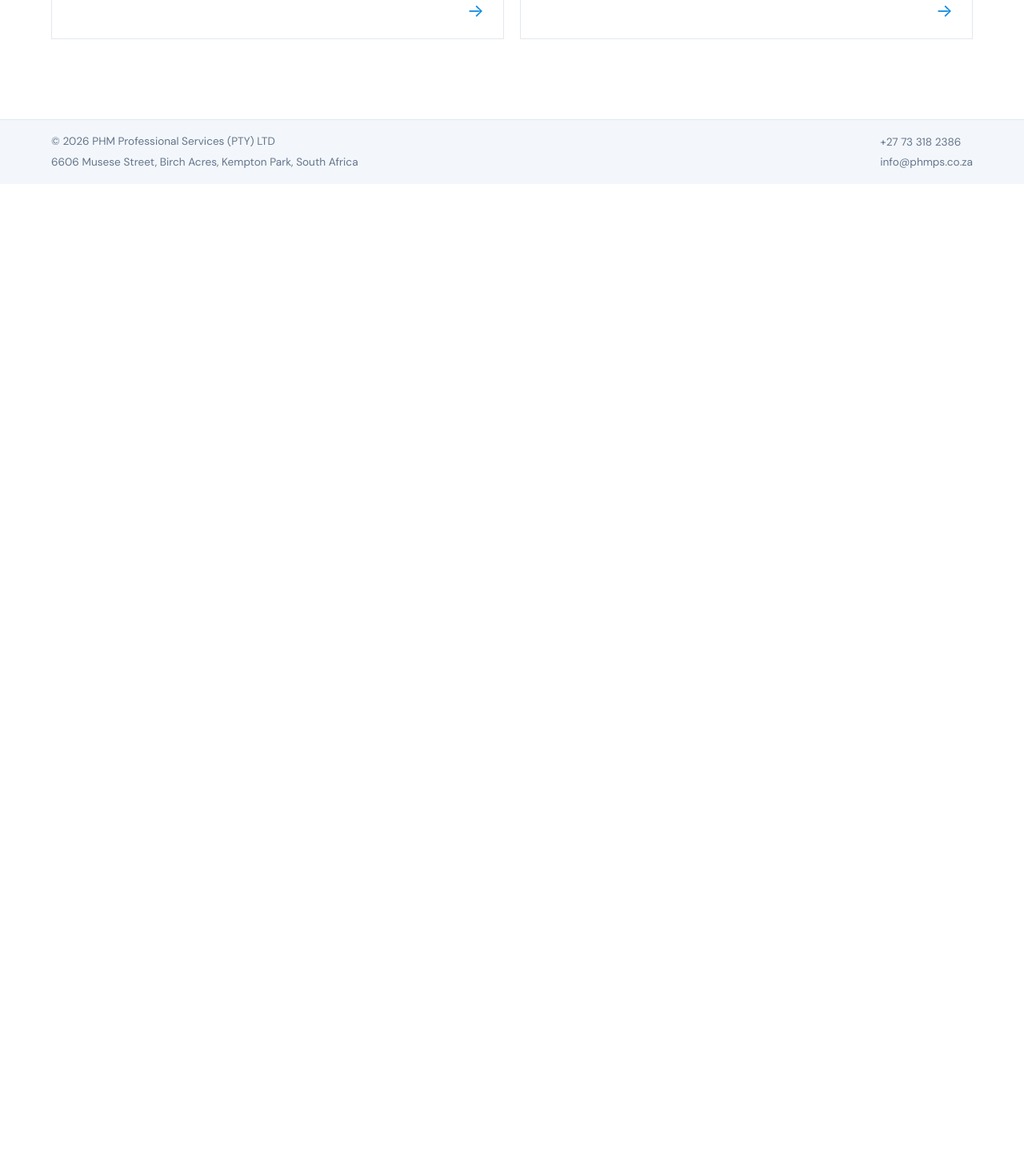
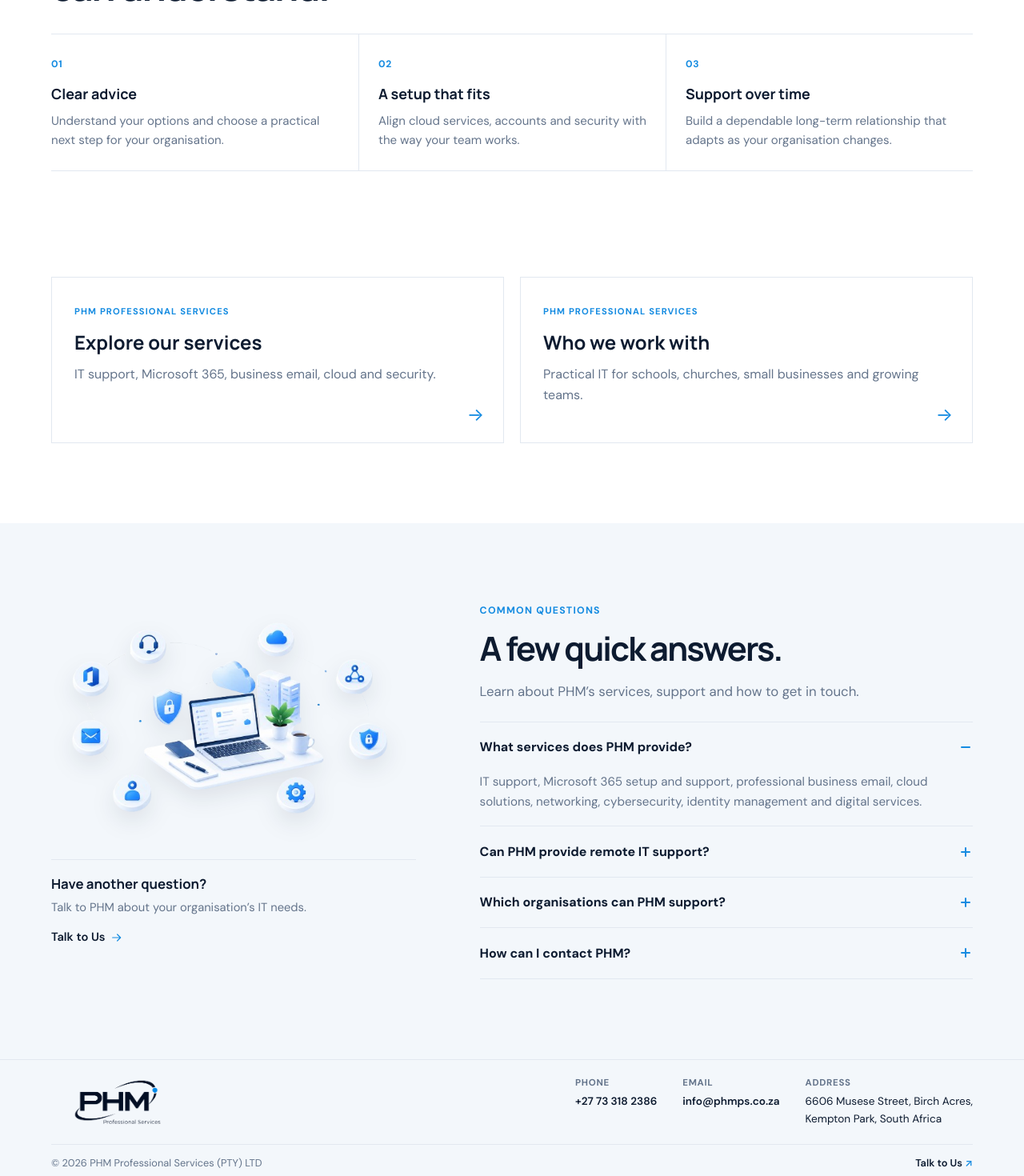
Before and after one commit to ClementPhoshoko/Client-Site, a React (Vite) app: page / in a window 1280 px wide. Shown: the part 1140-2610 px from the top of the page at 80% size. Before the commit the page ends 1370 px from the top, so only its background shows below. Built offline with nearby package versions, Linux system fonts and the light colour scheme.

Commit message:
Added the Home FAQ section with the cloud illustration on the left and a single-open accordion on the right. It covers services, remote support, industries, and contact details

```diff
--- a/src/components/Footer.jsx
+++ b/src/components/Footer.jsx
@@ -1,14 +1,21 @@
 import Container from './Container.jsx'
+import { Link } from 'react-router-dom'
 
 export default function Footer() {
   return <footer className="site-footer"><Container className="footer-inner">
-    <div className="footer-company">
+    <div className="footer-top">
+      <Link className="footer-logo-link" to="/" aria-label="PHM Professional Services home">
+        <span className="footer-logo-window"><img src="/assets/PHM%20Professional%20Services%20Logo.png" alt="" /></span>
+      </Link>
+      <address className="footer-details">
+        <div><span>Phone</span><a href="tel:+27733182386">+27 73 318 2386</a></div>
+        <div><span>Email</span><a href="mailto:info@phmps.co.za">info@phmps.co.za</a></div>
+        <div><span>Address</span><p>6606 Musese Street, Birch Acres,<br />Kempton Park, South Africa</p></div>
+      </address>
+    </div>
+    <div className="footer-bottom">
       <p>© {new Date().getFullYear()} PHM Professional Services (PTY) LTD</p>
-      <p>6606 Musese Street, Birch Acres, Kempton Park, South Africa</p>
+      <Link to="/contact">Talk to Us <span aria-hidden="true">↗</span></Link>
     </div>
-    <address className="footer-contact">
-      <a href="tel:+27733182386">+27 73 318 2386</a>
-      <a href="mailto:info@phmps.co.za">info@phmps.co.za</a>
-    </address>
   </Container></footer>
 }
--- a/src/components/SectionHeading.jsx
+++ b/src/components/SectionHeading.jsx
@@ -1,7 +1,7 @@
-export default function SectionHeading({ eyebrow, title, description }) {
+export default function SectionHeading({ eyebrow, title, titleId, description }) {
   return <div className="section-heading">
     {eyebrow && <p className="eyebrow">{eyebrow}</p>}
-    <h2>{title}</h2>
+    <h2 id={titleId}>{title}</h2>
     {description && <p className="section-description">{description}</p>}
   </div>
 }
--- a/src/pages/HomePage.jsx
+++ b/src/pages/HomePage.jsx
@@ -1,15 +1,18 @@
 import { Link } from 'react-router-dom'
 import Container from '../components/Container.jsx'
 import Hero from '../sections/Hero.jsx'
+import HomeOutcomes from '../sections/HomeOutcomes.jsx'
+import HomeFaq from '../sections/HomeFaq.jsx'
 
 const links = [
-  { title: 'Explore our services', copy: 'IT support, Microsoft 365, cloud, security and more.', to: '/services' },
+  { title: 'Explore our services', copy: 'IT support, Microsoft 365, business email, cloud and security.', to: '/services' },
   { title: 'Who we work with', copy: 'Practical IT for schools, churches, small businesses and growing teams.', to: '/industries' },
 ]
 
 export default function HomePage() {
   return <>
     <Hero />
+    <HomeOutcomes />
     <section className="section home-paths">
       <Container>
         <div className="home-path-grid">
@@ -22,5 +25,6 @@ export default function HomePage() {
         </div>
       </Container>
     </section>
+    <HomeFaq />
   </>
 }
--- a/src/sections/Hero.jsx
+++ b/src/sections/Hero.jsx
@@ -7,13 +7,12 @@ export default function Hero() {
     <div className="hero-copy">
       <p className="eyebrow">IT support · Cloud · Security</p>
       <h1>Technology that helps your business move forward.</h1>
-      <p className="hero-description">As a growing technology provider, we help businesses and organisations simplify IT, work securely and improve productivity. Founded from a vision in 2022, PHM brings over seven years of hands-on IT experience and a focus on practical solutions and dependable, long-term client relationships.</p>
+      <p className="hero-description">As a growing technology provider, PHM helps businesses and organisations simplify IT, improve productivity and build reliable, secure digital working environments.</p>
       <div className="hero-actions"><Link className="button" to="/contact">Talk to Us <ArrowIcon diagonal /></Link><Link className="text-link" to="/services">Explore our services <ArrowIcon className="text-link-icon" /></Link></div>
-      <p className="hero-note">Based in Kempton Park, supporting teams near and far.</p>
+      <p className="hero-note">Founded from a vision in 2022, with more than seven years of hands-on IT experience.</p>
     </div>
     <figure className="hero-visual">
       <img src="/assets/Collaborative%20Coworking%20at%20the%20Laptop.png" alt="" fetchPriority="high" />
-      <figcaption className="hero-visual-note"><span className="eyebrow">Our commitment</span><p>Reliable technology, practical solutions and IT support you can understand.</p></figcaption>
     </figure>
   </Container></section>
 }
--- /dev/null
+++ b/src/sections/HomeFaq.jsx
@@ -0,0 +1,54 @@
+import Container from '../components/Container.jsx'
+import SectionHeading from '../components/SectionHeading.jsx'
+import ArrowIcon from '../components/ArrowIcon.jsx'
+import { Link } from 'react-router-dom'
+
+const questions = [
+  {
+    question: 'What services does PHM provide?',
+    answer: 'IT support, Microsoft 365 setup and support, professional business email, cloud solutions, networking, cybersecurity, identity management and digital services.',
+  },
+  {
+    question: 'Can PHM provide remote IT support?',
+    answer: 'Yes. Remote support is included in PHM’s IT support offering.',
+  },
+  {
+    question: 'Which organisations can PHM support?',
+    answer: 'PHM’s services are suited to schools, churches, catering businesses and small businesses, including construction and engineering firms. Non-profits and professional services providers may also be supported.',
+  },
+  {
+    question: 'How can I contact PHM?',
+    answer: <>
+      <a href="tel:+27733182386">+27 73 318 2386</a><br />
+      <a href="mailto:info@phmps.co.za">info@phmps.co.za</a><br />
+      6606 Musese Street, Birch Acres, Kempton Park, South Africa.
+    </>,
+  },
+]
+
+export default function HomeFaq() {
+  return <section className="home-faq section" aria-labelledby="home-faq-title">
+    <Container className="faq-layout">
+      <div className="faq-visual-column">
+        <img className="faq-illustration" src="/assets/Modern%20Cloud%20Tech%20Ecosystem.png" alt="" loading="lazy" />
+        <div className="faq-help">
+          <h3>Have another question?</h3>
+          <p>Talk to PHM about your organisation’s IT needs.</p>
+          <Link className="text-link" to="/contact">Talk to Us <ArrowIcon className="text-link-icon" /></Link>
+        </div>
+      </div>
+      <div className="faq-content">
+        <SectionHeading titleId="home-faq-title" eyebrow="Common questions" title="A few quick answers." description="Learn about PHM’s services, support and how to get in touch." />
+        <div className="faq-accordion">
+          {questions.map((item, index) => <details className="faq-item" name="phm-home-faq" key={item.question} open={index === 0}>
+            <summary className="faq-question">
+              <span>{item.question}</span>
+              <span className="faq-toggle" aria-hidden="true" />
+            </summary>
+            <div className="faq-answer"><p>{item.answer}</p></div>
+          </details>)}
+        </div>
+      </div>
+    </Container>
+  </section>
+}
--- /dev/null
+++ b/src/sections/HomeOutcomes.jsx
@@ -0,0 +1,32 @@
+import Container from '../components/Container.jsx'
+import SectionHeading from '../components/SectionHeading.jsx'
+
+const outcomes = [
+  {
+    title: 'Clear advice',
+    text: 'Understand your options and choose a practical next step for your organisation.',
+  },
+  {
+    title: 'A setup that fits',
+    text: 'Align cloud services, accounts and security with the way your team works.',
+  },
+  {
+    title: 'Support over time',
+    text: 'Build a dependable long-term relationship that adapts as your organisation changes.',
+  },
+]
+
+export default function HomeOutcomes() {
+  return <section className="home-outcomes section">
+    <Container>
+      <SectionHeading eyebrow="The PHM commitment" title="Reliable technology, practical solutions and IT support you can understand." />
+      <div className="home-outcomes-grid">
+        {outcomes.map((outcome, index) => <article className="home-outcome" key={outcome.title}>
+          <span className="home-outcome-index">0{index + 1}</span>
+          <h3>{outcome.title}</h3>
+          <p>{outcome.text}</p>
+        </article>)}
+      </div>
+    </Container>
+  </section>
+}
--- a/src/styles/global.css
+++ b/src/styles/global.css
@@ -5,7 +5,7 @@ html { scroll-behavior: smooth; scroll-padding-top: 5rem; }
 body { margin: 0; background: var(--color-background); color: var(--color-text-primary); font-family: 'DM Sans', ui-sans-serif, system-ui, -apple-system, BlinkMacSystemFont, 'Segoe UI', sans-serif; line-height: 1.6; -webkit-font-smoothing: antialiased; }
 button, input, textarea { font: inherit; }
 a { color: inherit; }
-a:focus-visible, button:focus-visible, input:focus-visible, textarea:focus-visible { outline: 3px solid var(--color-focus-ring); outline-offset: 3px; }
+a:focus-visible, button:focus-visible { outline: 3px solid var(--color-focus-ring); outline-offset: 3px; }
 .container { width: min(100% - 3rem, 72rem); margin-inline: auto; }
 .site-header { position: sticky; top: 0; z-index: 5; border-bottom: 1px solid var(--color-border); background: rgb(255 255 255 / 96%); }
 .header-inner { min-height: 4.75rem; display: flex; align-items: center; gap: 2rem; }
@@ -34,11 +34,8 @@ h1 { max-width: 12ch; margin: 0; font-size: clamp(2.8rem, 6vw, 5rem); font-weigh
 .text-link span { padding-left: .25rem; color: var(--color-brand-accent); }
 .text-link-icon { width: 1rem; height: 1rem; margin-left: .2rem; vertical-align: middle; color: var(--color-brand-accent); }
 .hero-note { margin: 2.3rem 0 0; color: var(--color-text-secondary); font-size: .88rem; }
-.hero-visual { position: relative; display: grid; min-height: 23rem; place-items: center; margin: 0; border-radius: 1rem; background: var(--color-background-secondary); }
+.hero-visual { position: relative; display: grid; min-height: 23rem; place-items: center; margin: 0; }
 .hero-visual > img { display: block; width: 112%; max-width: none; height: auto; margin-top: -1.4rem; filter: drop-shadow(0 12px 14px rgb(13 27 48 / 12%)); }
-.hero-visual-note { position: absolute; right: 1rem; bottom: 1rem; left: 1rem; max-width: 19rem; padding: .95rem 1.1rem; border-radius: .55rem; background: var(--color-surface); box-shadow: 0 4px 14px rgb(13 27 48 / 10%); }
-.hero-visual-note .eyebrow { margin-bottom: .3rem; font-size: .67rem; }
-.hero-visual-note p { margin: 0; color: var(--color-brand-primary); font: 600 .94rem/1.45 Manrope, sans-serif; }
 .section { padding-block: 6.25rem; }
 .page-intro { padding-block: 4.5rem; border-bottom: 1px solid var(--color-border); background: var(--color-background-secondary); }
 .page-intro-layout { display: grid; grid-template-columns: minmax(0, 1fr) minmax(17rem, .72fr); align-items: center; gap: 3rem; }
@@ -46,16 +43,46 @@ h1 { max-width: 12ch; margin: 0; font-size: clamp(2.8rem, 6vw, 5rem); font-weigh
 .page-intro h1 { max-width: 16ch; font-size: clamp(2.4rem, 5vw, 4rem); }
 .intro-art { display: grid; min-height: 15rem; place-items: center; }
 .intro-art img { display: block; width: 100%; max-height: 18rem; object-fit: contain; filter: drop-shadow(0 10px 12px rgb(13 27 48 / 10%)); }
-.intro-art--cloud { border-radius: 1rem; background: var(--color-surface); }
 .contact-photo { height: 15rem; overflow: hidden; border-radius: .75rem; box-shadow: 0 8px 20px rgb(13 27 48 / 10%); }
 .contact-photo img { display: block; width: 100%; height: 100%; object-fit: cover; }
 .home-path-grid { display: grid; grid-template-columns: repeat(2, minmax(0, 1fr)); gap: 1.25rem; }
+.home-outcomes { padding-bottom: 2rem; }
+.home-outcomes .section-heading { margin-bottom: 2rem; }
+.home-outcomes-grid { display: grid; grid-template-columns: repeat(3, minmax(0, 1fr)); border-top: 1px solid var(--color-border); border-bottom: 1px solid var(--color-border); }
+.home-outcome { padding: 1.4rem 1.5rem 1.6rem 0; }
+.home-outcome + .home-outcome { padding-left: 1.5rem; border-left: 1px solid var(--color-border); }
+.home-outcome-index { color: var(--color-brand-accent); font-size: .76rem; font-weight: 700; letter-spacing: .06em; }
+.home-outcome h3 { margin: .75rem 0 .45rem; font-size: 1.12rem; }
+.home-outcome p { max-width: 22rem; margin: 0; color: var(--color-text-secondary); font-size: .94rem; }
 .home-path-card { position: relative; min-height: 13rem; padding: 1.75rem; border: 1px solid var(--color-border); background: var(--color-surface); text-decoration: none; transition: border-color .15s ease, transform .15s ease; }
 .home-path-card:hover { transform: translateY(-2px); border-color: var(--color-brand-accent); }
 .home-path-card .eyebrow { font-size: .7rem; }
 .home-path-card h2 { margin: .5rem 0; font-size: 1.5rem; }
 .home-path-card p { max-width: 30rem; margin: 0; color: var(--color-text-secondary); }
 .home-path-arrow { position: absolute; right: 1.5rem; bottom: 1rem; color: var(--color-brand-accent); font-size: 1.4rem; }
+.home-faq { background: var(--color-background-secondary); }
+.faq-layout { display: grid; grid-template-columns: minmax(16rem, .85fr) minmax(0, 1.15fr); align-items: start; gap: 5rem; }
+.faq-visual-column { position: sticky; top: 7rem; }
+.faq-illustration { display: block; width: 100%; height: auto; filter: drop-shadow(0 12px 14px rgb(13 27 48 / 9%)); }
+.faq-help { margin-top: 1rem; padding-top: 1.1rem; border-top: 1px solid var(--color-border); }
+.faq-help h3 { margin: 0; font-size: 1.05rem; }
+.faq-help p { margin: .25rem 0 .7rem; color: var(--color-text-secondary); font-size: .92rem; }
+.faq-content .section-heading { margin-bottom: 1.5rem; }
+.faq-content .section-heading h2 { font-size: clamp(1.8rem, 3.4vw, 2.6rem); }
+.faq-accordion { border-top: 1px solid var(--color-border); }
+.faq-item { border-bottom: 1px solid var(--color-border); }
+.faq-question { display: flex; align-items: center; justify-content: space-between; gap: 1rem; padding: 1.15rem 0; color: var(--color-brand-primary); font-weight: 650; cursor: pointer; list-style: none; }
+.faq-question::-webkit-details-marker { display: none; }
+.faq-question::marker { content: ''; }
+.faq-question:focus-visible { outline: 3px solid var(--color-focus-ring); outline-offset: 3px; border-radius: .15rem; }
+.faq-toggle { position: relative; width: 1.15rem; height: 1.15rem; flex: none; color: var(--color-brand-accent); }
+.faq-toggle::before, .faq-toggle::after { position: absolute; top: 50%; left: 50%; width: .75rem; height: 2px; border-radius: 2px; background: currentColor; content: ''; transform: translate(-50%, -50%); transition: transform .16s ease, opacity .16s ease; }
+.faq-toggle::after { transform: translate(-50%, -50%) rotate(90deg); }
+.faq-item[open] .faq-toggle::after { opacity: 0; transform: translate(-50%, -50%) rotate(0); }
+.faq-answer { padding: 0 2rem 1.15rem 0; color: var(--color-text-secondary); font-size: .95rem; }
+.faq-answer p { margin: 0; }
+.faq-answer a { color: var(--color-brand-primary); font-weight: 600; text-decoration-thickness: 1px; text-underline-offset: 3px; }
+.faq-answer a:hover { color: var(--color-brand-accent); }
 .section--muted { background: var(--color-background-secondary); }
 .section-heading { max-width: 42rem; margin-bottom: 2.7rem; }
 .section-heading h2 { margin: 0; font-size: clamp(2rem, 4vw, 3rem); line-height: 1.15; letter-spacing: -.045em; }
@@ -70,7 +97,7 @@ h1 { max-width: 12ch; margin: 0; font-size: clamp(2.8rem, 6vw, 5rem); font-weigh
 .industry-list { display: grid; grid-template-columns: repeat(2, minmax(0, 1fr)); gap: .85rem; margin: 0; padding: 0; list-style: none; }
 .industry-list li { display: flex; align-items: flex-start; gap: .65rem; padding: 1rem 0; border-bottom: 1px solid #d6e0ea; color: var(--color-brand-primary); font-weight: 600; }
 .industry-list li span { color: var(--color-brand-accent); }
-.contact-section { padding-block: 6.5rem; }
+.contact-section { padding-block: 6.5rem; background: var(--color-background-secondary); }
 .contact-layout { display: grid; grid-template-columns: 1fr 1fr; gap: 6rem; }
 .contact-copy .section-heading { margin-bottom: 2rem; }
 .contact-details { display: grid; gap: 1rem; margin: 0; }
@@ -79,28 +106,37 @@ h1 { max-width: 12ch; margin: 0; font-size: clamp(2.8rem, 6vw, 5rem); font-weigh
 .contact-details dd { margin: 0; color: var(--color-brand-primary); font-weight: 600; }
 .contact-details a { text-decoration: none; }
 .contact-details a:hover { color: var(--color-brand-accent); }
-.contact-form { display: grid; gap: 1.15rem; padding: 1.7rem; border: 1px solid var(--color-border); border-radius: .45rem; background: var(--color-surface); box-shadow: 0 8px 24px rgb(13 27 48 / 4%); }
-.form-row { display: grid; gap: .4rem; }
-.form-row label { color: var(--color-brand-primary); font-size: .9rem; font-weight: 700; }
+.contact-form { display: grid; gap: 1.25rem; padding: clamp(1.4rem, 3vw, 2.2rem); border: 1px solid rgb(255 255 255 / 85%); border-radius: 1rem; background: rgb(255 255 255 / 78%); box-shadow: 0 12px 34px rgb(13 27 48 / 7%); backdrop-filter: blur(16px); }
+.form-row { display: grid; gap: .25rem; }
+.form-row label { color: var(--color-brand-primary); font-size: .84rem; font-weight: 650; }
 .form-row label span { color: var(--color-text-secondary); font-weight: 400; }
-.form-row input, .form-row textarea { width: 100%; min-height: 2.8rem; padding: .65rem .75rem; border: 1px solid #cbd5e1; border-radius: .3rem; background: white; color: var(--color-text-primary); }
-.form-row textarea { resize: vertical; }
-.form-row input:focus, .form-row textarea:focus { border-color: var(--color-focus-ring); }
+.form-row input, .form-row textarea { width: 100%; min-height: 2.8rem; padding: .55rem 0; border: 0; border-bottom: 1px solid var(--color-border); border-radius: 0; background: transparent; color: var(--color-text-primary); transition: border-color .16s ease; }
+.form-row textarea { min-height: 6rem; resize: vertical; }
+.form-row:focus-within label { color: var(--color-brand-accent); }
+.form-row input:focus, .form-row textarea:focus { border-bottom: 2px solid var(--color-focus-ring); outline: none; box-shadow: none; }
 .form-trap { position: absolute; width: 1px; height: 1px; overflow: hidden; clip-path: inset(50%); white-space: nowrap; }
 .contact-form .button { justify-self: start; }
 .form-feedback { min-height: 1.5em; margin: -.45rem 0 0; color: var(--color-text-secondary); font-size: .83rem; }
 .form-feedback--success { color: #167347; }
 .form-feedback--error { color: #b42318; }
 .site-footer { border-top: 1px solid var(--color-border); background: var(--color-background-secondary); }
-.footer-inner { min-height: 5rem; display: flex; justify-content: space-between; align-items: center; gap: 1rem; color: var(--color-text-secondary); font-size: .85rem; }
-.footer-company p { margin: 0; }
-.footer-company p + p { margin-top: .25rem; }
-.footer-contact { display: grid; gap: .2rem; font-style: normal; }
-.footer-inner a { text-decoration: none; }
+.footer-inner { display: grid; gap: 1.25rem; padding-block: 1.25rem 1rem; color: var(--color-text-secondary); font-size: .85rem; }
+.footer-top { display: flex; justify-content: space-between; align-items: center; gap: 2rem; }
+.footer-logo-link { display: inline-flex; }
+.footer-logo-window { position: relative; display: block; width: 10.5rem; height: 3.5rem; overflow: hidden; }
+.footer-logo-window img { position: absolute; top: -1.95rem; left: 0; display: block; width: 10.5rem; height: auto; }
+.footer-details { display: grid; grid-template-columns: repeat(3, max-content); gap: 2rem; font-style: normal; }
+.footer-details span { display: block; margin-bottom: .2rem; color: var(--color-text-secondary); font-size: .72rem; font-weight: 700; letter-spacing: .06em; text-transform: uppercase; }
+.footer-details a, .footer-bottom a { color: var(--color-brand-primary); font-weight: 600; text-decoration: none; }
+.footer-details p { max-width: 16rem; margin: 0; color: var(--color-brand-primary); }
+.footer-bottom { display: flex; justify-content: space-between; align-items: center; gap: 1rem; padding-top: .85rem; border-top: 1px solid var(--color-border); font-size: .8rem; }
+.footer-bottom p { margin: 0; }
+.footer-bottom span { color: var(--color-brand-accent); }
 .footer-inner a:hover { color: var(--color-brand-accent); }
 @media (max-width: 900px) {
   .hero-inner { grid-template-columns: minmax(0, 1fr) minmax(18rem, 22rem); gap: 2.5rem; }
   .page-intro-layout { grid-template-columns: minmax(0, 1fr) minmax(14rem, .65fr); gap: 2rem; }
+  .faq-layout { grid-template-columns: minmax(14rem, .8fr) minmax(0, 1.2fr); gap: 2.5rem; }
   .service-grid { grid-template-columns: repeat(2, minmax(0, 1fr)); }
   .industries-layout { gap: 2.5rem; }
   .contact-layout { gap: 3rem; }
@@ -125,13 +161,23 @@ h1 { max-width: 12ch; margin: 0; font-size: clamp(2.8rem, 6vw, 5rem); font-weigh
   .service-card h3 { margin-top: .7rem; }
   .industries-layout, .contact-layout { grid-template-columns: 1fr; gap: 2.5rem; }
   .page-intro-layout { grid-template-columns: 1fr; gap: 1.5rem; }
+  .faq-layout { grid-template-columns: 1fr; gap: 2rem; }
+  .faq-visual-column { position: static; max-width: 26rem; }
+  .faq-illustration { max-height: 15rem; object-fit: contain; }
   .intro-art { min-height: 11rem; max-width: 24rem; }
   .intro-art img { max-height: 13rem; }
   .contact-photo { height: 12rem; max-width: 32rem; }
   .industry-list { grid-template-columns: 1fr 1fr; }
   .contact-form { padding: 1.2rem; }
   .home-path-grid { grid-template-columns: 1fr; }
+  .home-outcomes { padding-bottom: 0; }
+  .home-outcomes-grid { grid-template-columns: 1fr; }
+  .home-outcome, .home-outcome + .home-outcome { padding: 1.25rem 0; border-left: 0; }
+  .home-outcome + .home-outcome { border-top: 1px solid var(--color-border); }
   .page-intro { padding-block: 3.5rem; }
-  .footer-inner { align-items: flex-start; flex-direction: column; padding-block: 1.25rem; }
+  .footer-inner { padding-block: 1.25rem; }
+  .footer-top { align-items: flex-start; flex-direction: column; gap: 1rem; }
+  .footer-details { grid-template-columns: 1fr; gap: .75rem; }
+  .footer-bottom { align-items: flex-start; flex-direction: column; }
 }
 @media (prefers-reduced-motion: reduce) { html { scroll-behavior: auto; } *, *::before, *::after { transition-duration: .01ms !important; } }
```
Also changed, not shown: 1 other file (tests, documents, lock files or other folders).
